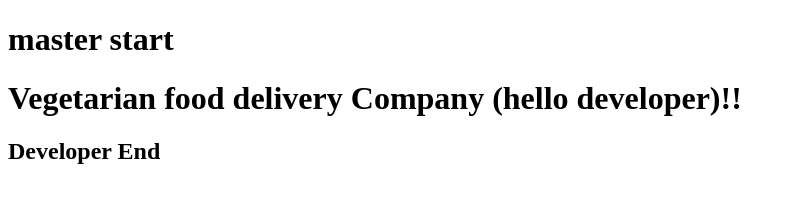
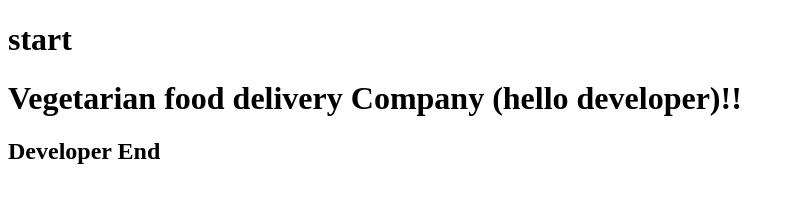
Before and after one commit to SantoshSingh2011/git-example, a plain HTML site: page index.html in a window 1280 px wide. Shown: the whole page, without its empty margins (0-794 px from the left). Drawn offline with Linux system fonts and the light colour scheme.

Commit message:
commit test again

```diff
--- a/index.html
+++ b/index.html
@@ -6,7 +6,7 @@
     <title>Veg Vatika</title>
 </head>
 <body>
-    <h1>master start</h1>
+    <h1>start</h1>
     <h1>Vegetarian food delivery Company (hello developer)!!</h1>
     <h2> Developer End</h2>
 </body>
```
